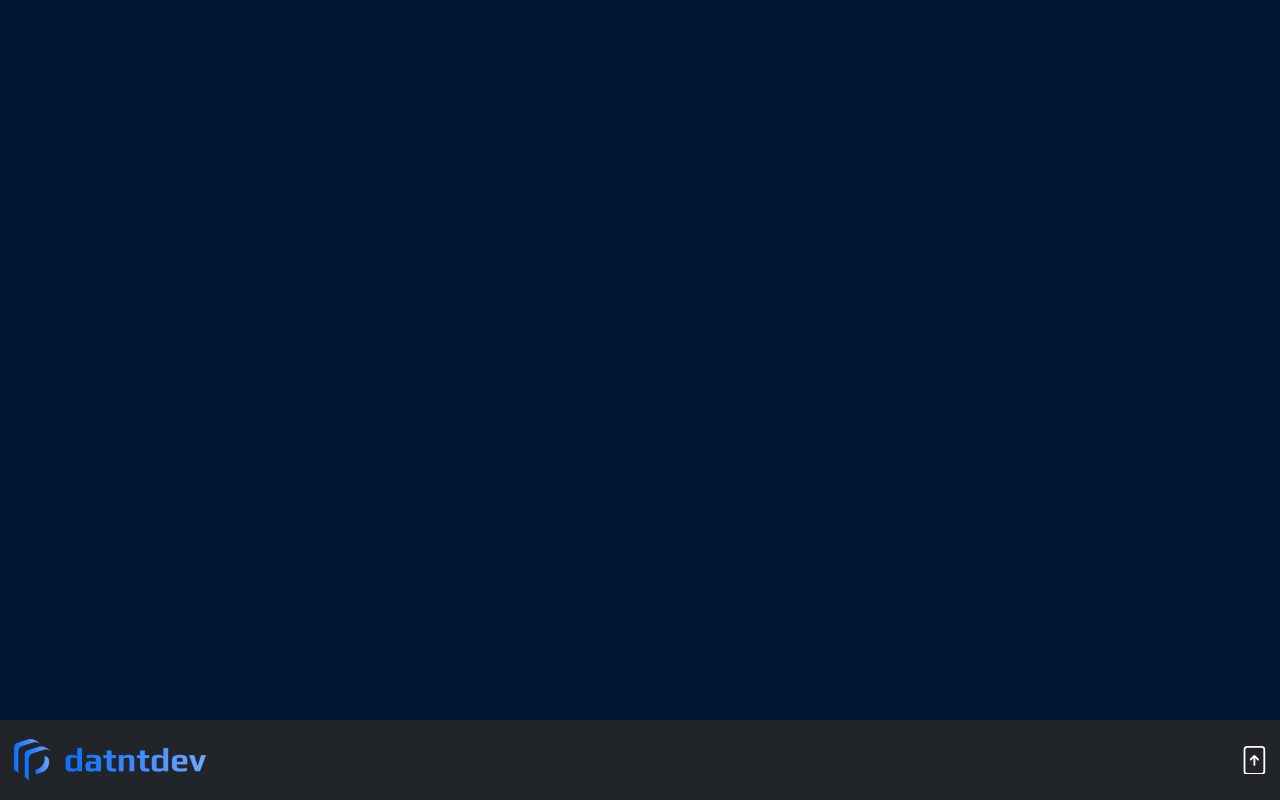
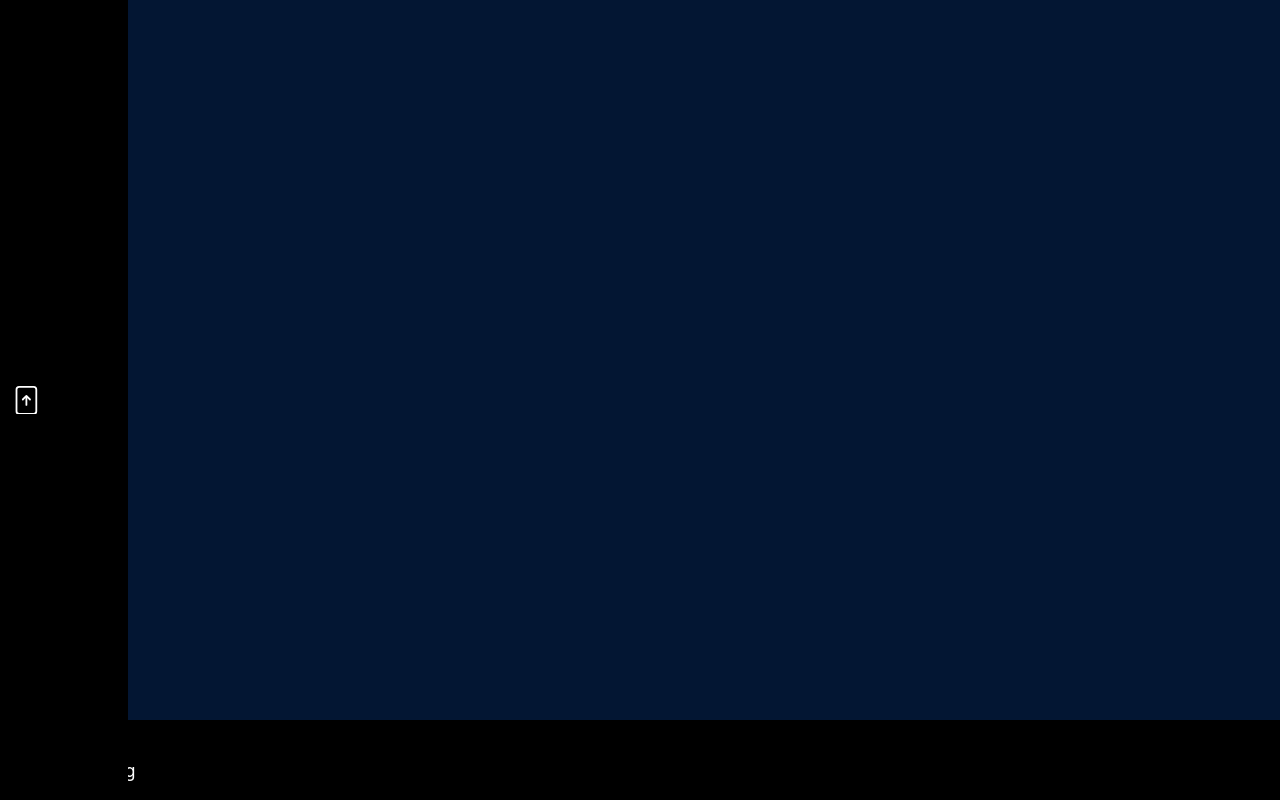
Before and after one commit to chars32/portfolioweb, a React (Create React App) app: page / in a window 1280 px wide. Built offline with nearby package versions, Linux system fonts and the light colour scheme.

Commit message:
Adding mediaquery witn styled components ⛑️

```diff
--- a/src/components/NavbarContainer.jsx
+++ b/src/components/NavbarContainer.jsx
@@ -1,9 +1,10 @@
-import { useState } from "react";
+import { useEffect, useState } from "react";
 import styled from "styled-components";
 
 import Logo from '../assets/logo.png'
 import { BsFileArrowUp, BsFileArrowDown } from 'react-icons/bs'
 import { AiOutlineLinkedin, AiFillFacebook, AiFillGithub } from "react-icons/ai";
+import { respondTo } from "../mediaquery/_respondTo";
 
 const Navbarmain = styled.div`
   height: 100%;
@@ -23,7 +24,12 @@ const Navicons = styled.div`
   justify-content: space-between;
   align-items: center;
   background-color: #212529;
-`
+  ${respondTo.md`
+      width: 10%;
+      height: 100%;
+      background-color: black;
+    `}
+  `
 
 const Navtext = styled.div`
   color: white;
@@ -68,8 +74,16 @@ const NavBarIconsBox = styled.div`
   justify-content: space-evenly
 `
 
+const LogoContainer = styled.img`
+  display: ${({ widthquery }) => widthquery > 992 ? "none" : "block"};
+`
+
+
 const NavbarContainer = () => {
   const [naviconsState, setNaviconsState] = useState(false)
+  const [widthquery, setWidthquery] = useState()
+
+  useEffect(() => { setWidthquery(window.innerWidth) }, [widthquery])
 
   const sections = [
     'Introducing',
@@ -81,6 +95,7 @@ const NavbarContainer = () => {
     'Contact me'
   ]
 
+  console.log(widthquery)
   return (
     <Navbarmain>
       <Navtext naviconsState={naviconsState}>
@@ -103,7 +118,7 @@ const NavbarContainer = () => {
         </NavBarIconsContainer>
       </Navtext>
       <Navicons>
-        <img src={Logo} alt="" />
+        <LogoContainer src={Logo} alt="" widthquery={widthquery} />
         <IconContainer>
           {
             naviconsState ?
--- /dev/null
+++ b/src/mediaquery/_respondTo.js
@@ -0,0 +1,15 @@
+import { css } from 'styled-components';
+import { breakpoints } from './_variables';
+
+export const respondTo = Object.keys(breakpoints).reduce(
+  (accumulator, label) => {
+    // console.log(accumulator, label)  --- understand how works this
+    accumulator[label] = (...args) => css`
+      @media (min-width: ${breakpoints[label]}) {
+        ${css(...args)};
+      }
+    `;
+    return accumulator;
+  },
+  {}
+);
--- /dev/null
+++ b/src/mediaquery/_variables.js
@@ -0,0 +1,6 @@
+export const breakpoints = {
+  xs: '480px',
+  sm: '768px',
+  md: '992px',
+  lg: '1200px'
+};
```
